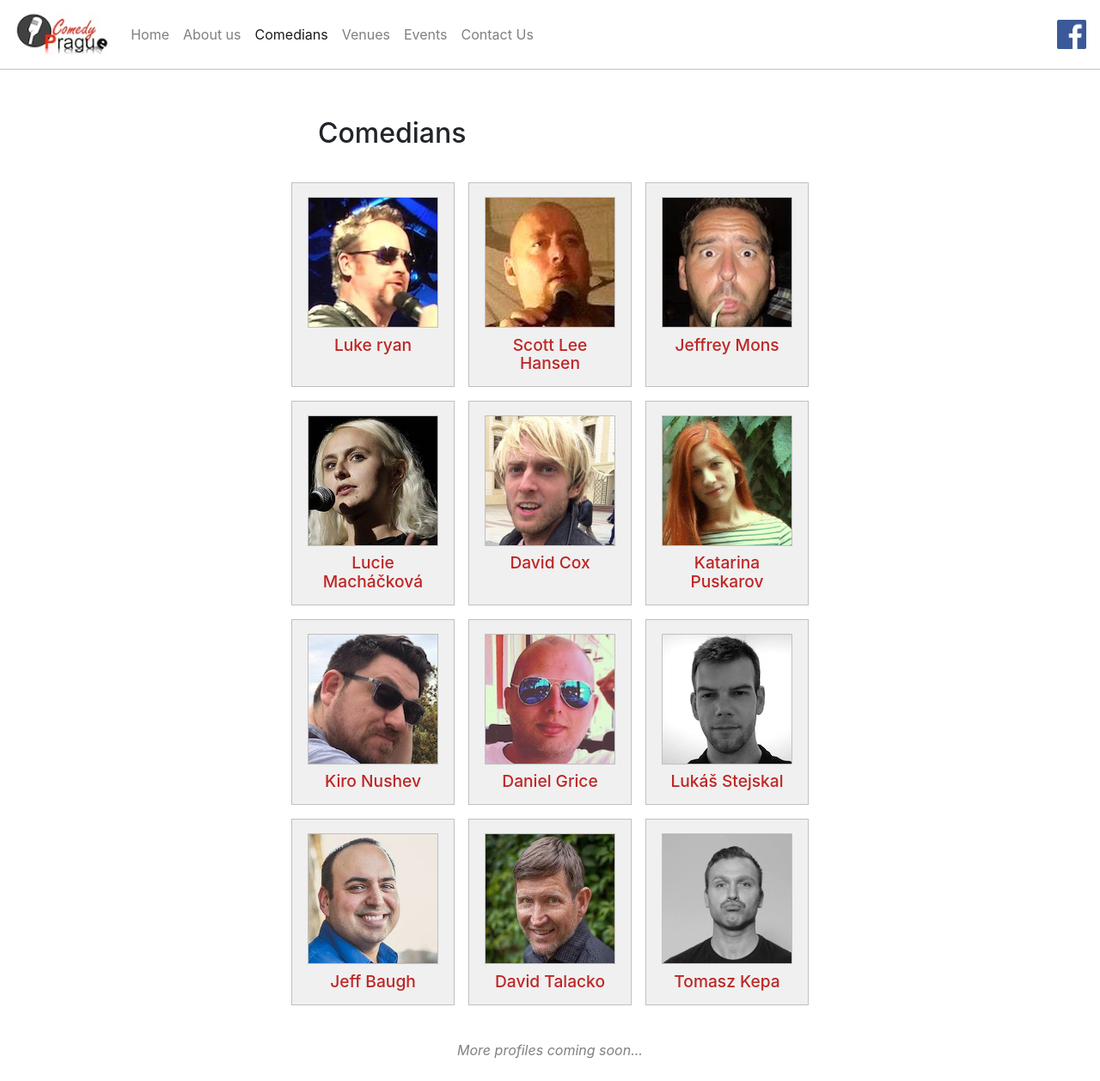
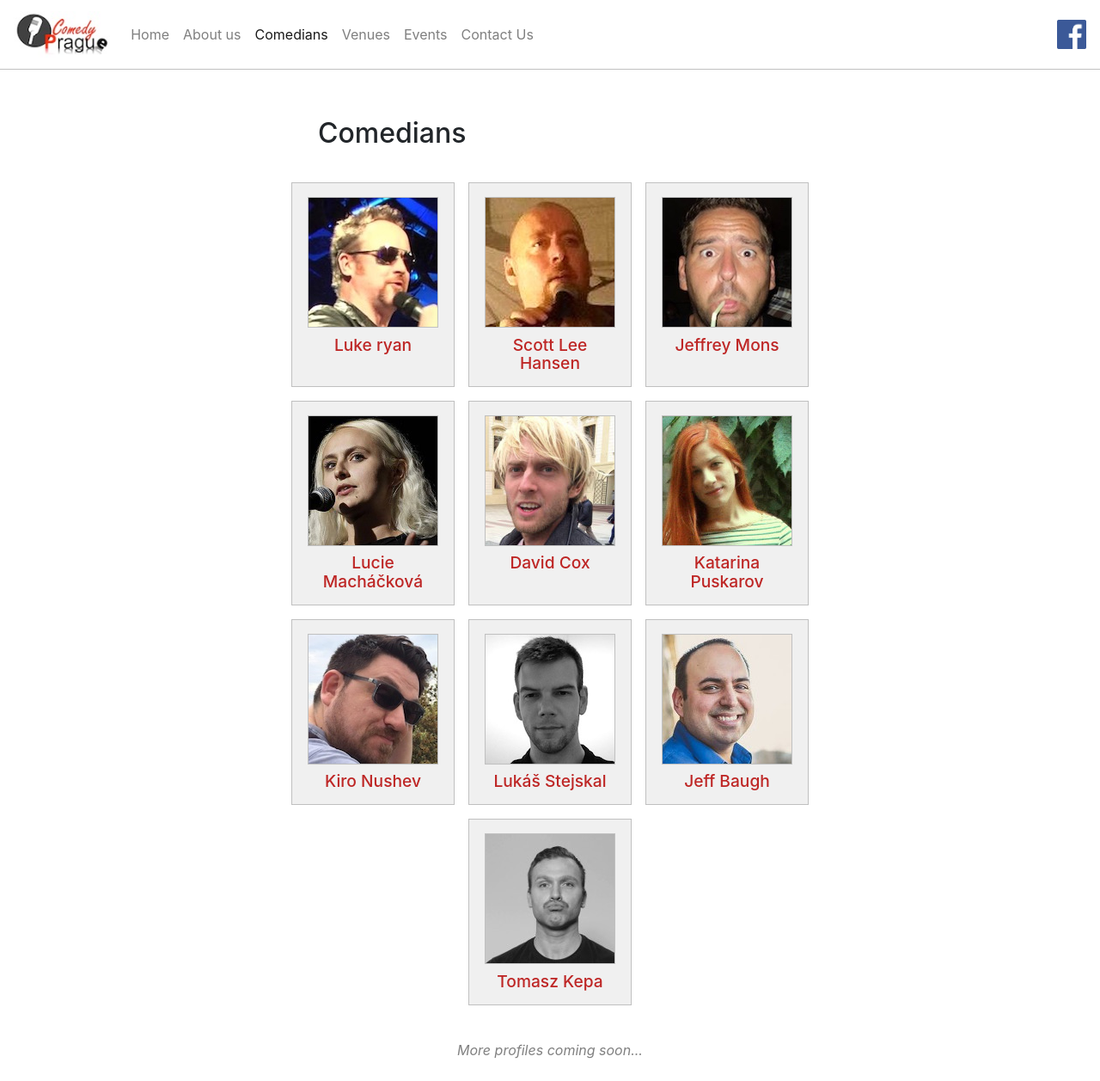
Before and after one commit to ComedyPrague/ComedyPrague.github.io, a Jekyll site: the page built from comedians.html, in a window 1280 px wide. Shown: the whole page at 86% size. Built offline with Jekyll 4.4.1, drawn with Linux system fonts in a browser that asks for light colours.

Commit message:
Remove inactive comedians from the list

```diff
--- a/_config.yml
+++ b/_config.yml
@@ -19,10 +19,8 @@ comedians:
   - { id: david-cox, name: David Cox }
   - { id: katarina-puskarov, name: Katarina Puskarov }
   - { id: kiro-nushev, name: Kiro Nushev }
-  - { id: daniel-grice, name: Daniel Grice }
   - { id: lukas-stejskal, name: Lukáš Stejskal }
   - { id: jeff-baugh, name: Jeff Baugh }
-  - { id: david-talacko, name: David Talacko }
   - { id: tomasz-kepa, name: Tomasz Kepa }
 
 # Build settings
```
